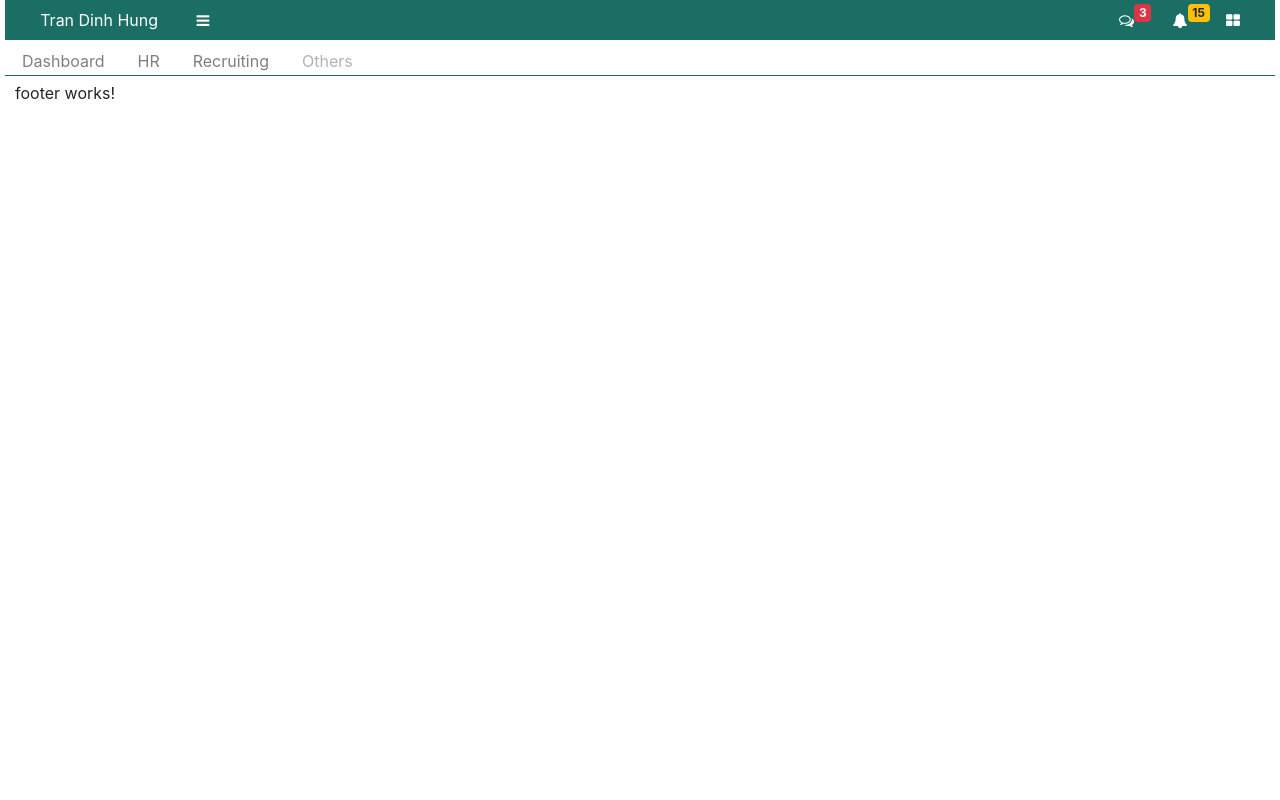
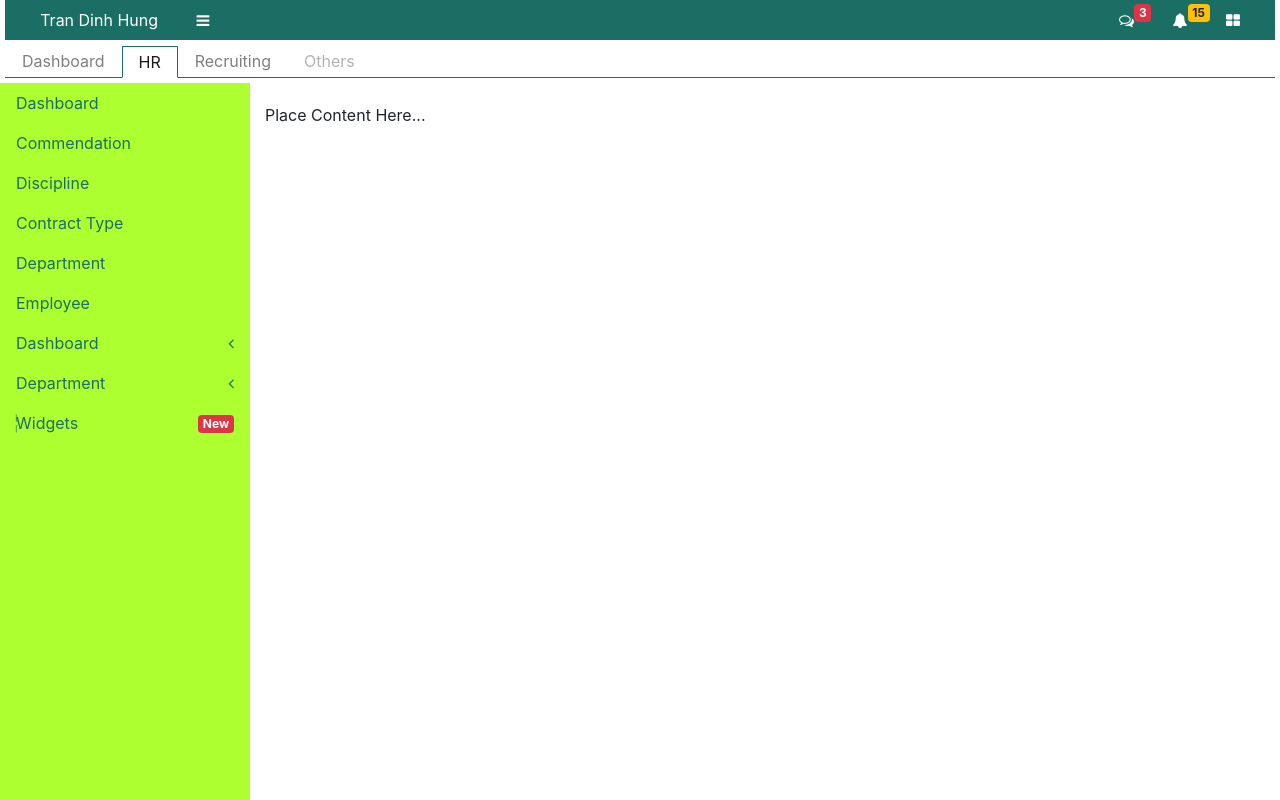
Before and after one commit to dinhhung09138/ERP, an Angular app in the folder FontEnd/erp/: page /hr in a window 1280 px wide. Before the commit this address led to /. Built offline with nearby package versions, Linux system fonts and the light colour scheme.

Commit message:
Init layout (Keep updating)

```diff
--- a/FontEnd/erp/src/app/app-routing.module.ts
+++ b/FontEnd/erp/src/app/app-routing.module.ts
@@ -4,10 +4,6 @@ import { AuthenticationGuard } from './core/guards/authentication.guard';
 
 
 const routes: Routes = [
-  {
-    path: '*',
-    loadChildren: () => import('../app/modules/login/login.module').then(m => m.LoginModule)
-  },
   {
     path: 'login',
     loadChildren: () => import('../app/modules/login/login.module').then(m => m.LoginModule)
@@ -17,6 +13,15 @@ const routes: Routes = [
     canActivate: [AuthenticationGuard],
     loadChildren: () => import('../app/modules/dashboard/dashboard.module').then(m => m.DashboardModule),
     data: { title: 'Dashboard' }
+  },
+  {
+    path: 'hr',
+    loadChildren: () => import('../app/modules/human-resources/human-resources.module').then(m => m.HumanResourcesModule),
+    data: { title: 'Human Resources' }
+  },
+  {
+    path: '**',
+    loadChildren: () => import('../app/modules/login/login.module').then(m => m.LoginModule)
   }
 ];
 
--- a/FontEnd/erp/src/app/modules/human-resources/human-resources.component.css
+++ b/FontEnd/erp/src/app/modules/human-resources/human-resources.component.css
@@ -0,0 +1,78 @@
+/* The sidebar menu */
+
+.module-sidebar {
+  background: greenyellow;
+  height: 100%;
+  /* 100% Full-height */
+  width: 250px;
+  /* 0 width - change this with JavaScript */
+  position: fixed;
+  /* Stay in place */
+  z-index: 1;
+  /* Stay on top */
+  left: 0;
+  /* Black*/
+  overflow-x: hidden;
+  /* Disable horizontal scroll */
+  transition: 0.5s;
+  /* 0.5 second transition effect to slide in the sidebar */
+}
+
+/* The sidebar links */
+
+.module-sidebar>.nav-item {
+  position: relative;
+  padding: 0px;
+  border-radius: unset;
+}
+
+.module-sidebar>.nav-item a:hover {
+  color: white;
+  background: #1A6E64;
+}
+
+.module-sidebar>.nav-item .nav-link p {
+  padding: 0px;
+  margin: 0px;
+}
+
+.module-sidebar a {
+  text-decoration: none;
+  display: block;
+  color: #1A6E64;
+  transition: 0.3s;
+}
+
+.module-sidebar .nav-link p {
+  display: inline-block;
+}
+
+.module-sidebar .nav-link>.right, .module-sidebar .nav-link>p>.right {
+  position: absolute;
+  right: 1rem;
+  top: .7rem;
+}
+
+.module-sidebar .menu-open>p i.right {
+  -moz-transform: rotate(-90deg);
+  -webkit-transform: rotate(-90deg);
+  transform: rotate(-90deg);
+}
+
+/* Style page content - use this if you want to push the page content to the right when you open the side navigation */
+
+#main {
+  transition: margin-left .5s;
+  /* If you want a transition effect */
+  padding: 20px;
+  margin-left: 250px;
+}
+
+@media screen and (max-height: 450px) {
+  .module-sidebar {
+    padding-top: 15px;
+  }
+  .module-sidebar a {
+    font-size: 18px;
+  }
+}
--- a/FontEnd/erp/src/app/modules/human-resources/human-resources.component.html
+++ b/FontEnd/erp/src/app/modules/human-resources/human-resources.component.html
@@ -1 +1,119 @@
-<p>human-resources works!</p>
+<div class="row">
+  <div class="col-lg-12 col-md-12 col-xs-12">
+    <ul class="nav module-sidebar flex-column" role="menu" data-accordion="false">
+      <li class="nav-item">
+        <a href="javascript: {}" class="nav-link">
+          <p>
+            Dashboard
+          </p>
+        </a>
+      </li>
+      <li class="nav-item">
+        <a href="javascript: {}" class="nav-link">
+          <p>
+            Commendation
+          </p>
+        </a>
+      </li>
+      <li class="nav-item">
+        <a href="javascript: {}" class="nav-link">
+          <p>
+            Discipline
+          </p>
+        </a>
+      </li>
+      <li class="nav-item">
+        <a href="javascript: {}" class="nav-link">
+          <p>
+            Contract Type
+          </p>
+        </a>
+      </li>
+      <li class="nav-item">
+        <a href="javascript: {}" class="nav-link">
+          <p>
+            Department
+          </p>
+        </a>
+      </li>
+      <li class="nav-item">
+        <a href="javascript: {}" class="nav-link">
+          <p>
+            Employee
+          </p>
+        </a>
+      </li>
+      <li class="nav-item">
+        <a (click)="openSideMenu('dashboard')" class="nav-link" [ngClass]="{'menu-open': linkSelected === 'dashboard'}">
+          <p>
+            Dashboard
+            <i class="fa fa-angle-left right"></i>
+          </p>
+        </a>
+        <ul class="nav" [ngStyle]="{'display' : linkSelected === 'dashboard' ? 'block' : 'none'}">
+          <li class="nav-item">
+            <a href="./index.html" class="nav-link">
+              <i class="far fa-circle nav-icon"></i>
+              <p>Dashboard v1</p>
+            </a>
+          </li>
+          <li class="nav-item">
+            <a href="./index2.html" class="nav-link">
+              <i class="far fa-circle nav-icon"></i>
+              <p>Dashboard v2</p>
+            </a>
+          </li>
+          <li class="nav-item">
+            <a href="./index3.html" class="nav-link">
+              <i class="far fa-circle nav-icon"></i>
+              <p>Dashboard v3</p>
+            </a>
+          </li>
+        </ul>
+      </li>
+      <li class="nav-item">
+        <a (click)="openSideMenu('department')" class="nav-link"
+          [ngClass]="{'menu-open': linkSelected === 'department'}">
+          <p>
+            Department
+            <i class="fa fa-angle-left right"></i>
+          </p>
+        </a>
+        <ul class="nav nav-treeview" [ngStyle]="{'display': linkSelected === 'department' ? 'block' : 'none'}">
+          <li class="nav-item">
+            <a href="./index.html" class="nav-link">
+              <i class="far fa-circle nav-icon"></i>
+              <p>Dashboard v1</p>
+            </a>
+          </li>
+          <li class="nav-item">
+            <a href="./index2.html" class="nav-link">
+              <i class="far fa-circle nav-icon"></i>
+              <p>Dashboard v2</p>
+            </a>
+          </li>
+          <li class="nav-item">
+            <a href="./index3.html" class="nav-link">
+              <i class="far fa-circle nav-icon"></i>
+              <p>Dashboard v3</p>
+            </a>
+          </li>
+        </ul>
+      </li>
+      <li class="nav-item">
+        <a href="javascript: {}" class="nav-link">
+          <i class="nav-icon fas fa-th"></i>
+          <p>
+            Widgets
+            <span class="right badge badge-danger">New</span>
+          </p>
+        </a>
+      </li>
+    </ul>
+
+    <div id="main">
+      <router-outlet></router-outlet>
+      <p>Place Content Here...</p>
+    </div>
+  </div>
+</div>
--- a/FontEnd/erp/src/app/modules/human-resources/human-resources.component.ts
+++ b/FontEnd/erp/src/app/modules/human-resources/human-resources.component.ts
@@ -7,9 +7,19 @@ import { Component, OnInit } from '@angular/core';
 })
 export class HumanResourcesComponent implements OnInit {
 
+  linkSelected: string;
+
   constructor() { }
 
   ngOnInit(): void {
   }
 
+  openSideMenu(link: string) {
+    if (link === this.linkSelected) {
+      this.linkSelected = '';
+    } else {
+      this.linkSelected = link;
+    }
+  }
+
 }
```
Also changed, not shown: FontEnd/erp/src/app/app.component.html (indentation only).
